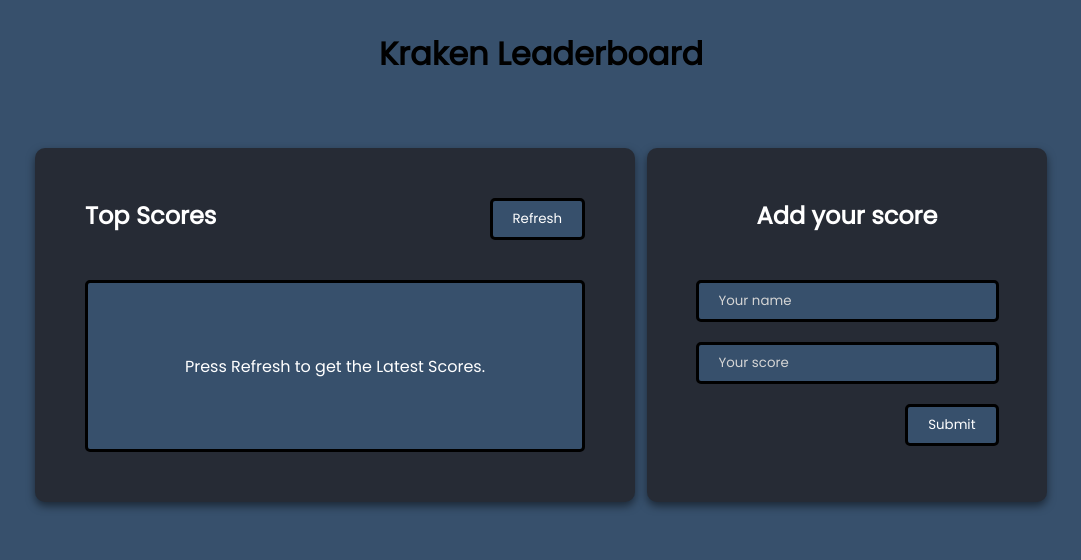
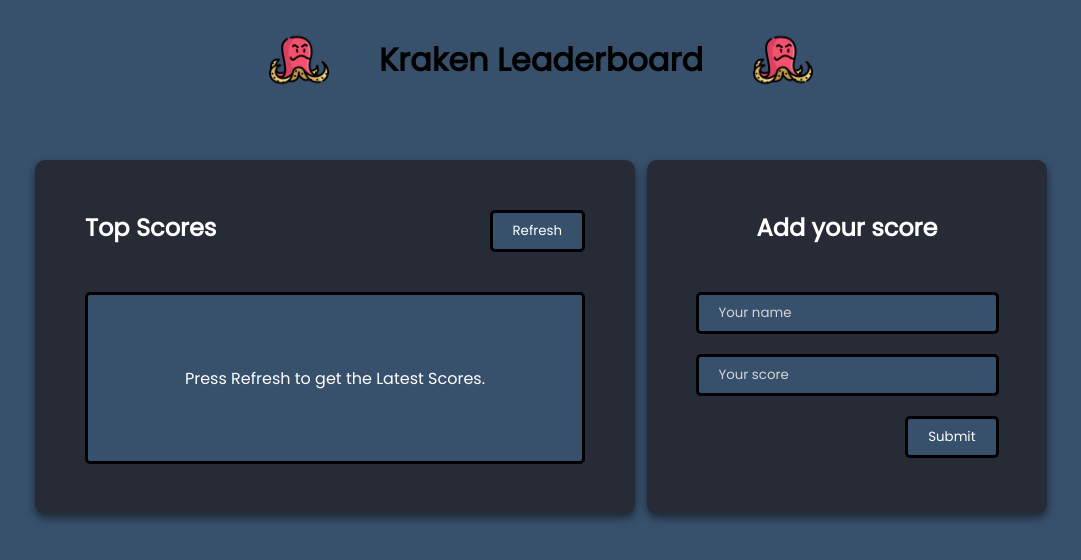
Before and after one commit to awais-amjed/leaderboard, a website built with webpack: page src/index.html in a window 1280 px wide. Shown: the whole page, without its empty margins (99-1180 px from the left). Built offline with nearby package versions, Linux system fonts and the light colour scheme.

Commit message:
Add Images

```diff
--- a/src/index.html
+++ b/src/index.html
@@ -7,7 +7,9 @@
 </head>
 <body>
     <header id="heading">
+        <img src="./assets/images/kraken.png" alt="" height="60">
         <h1>Kraken Leaderboard</h1>
+        <img src="./assets/images/kraken.png" alt="" height="60">
     </header>
 
     <main>
--- a/src/index.js
+++ b/src/index.js
@@ -1,6 +1,8 @@
 import './styles.scss';
 import Kraken from './modules/kraken.js';
 import { scoreFormEventListener, refreshButtonEventListener } from './modules/html_functions.js';
+import './assets/images/kraken.png';
+import './assets/images/loading-bar.png';
 
 const kraken = new Kraken();
 
--- a/src/modules/html_functions.js
+++ b/src/modules/html_functions.js
@@ -47,7 +47,7 @@ const scoreFormEventListener = async (kraken) => {
 const refreshButtonEventListener = async (kraken) => {
   const scoresTable = document.getElementById('scores-table');
   scoresTable.innerHTML = `
-    <p class="centered-text">Loading ...</p>
+    <p class="centered-text"><img src="./assets/images/loading-bar.png" alt="" width="70"></p>
   `;
 
   const data = await KrakenAPI.getScores(kraken.gameID);
--- a/src/styles.scss
+++ b/src/styles.scss
@@ -22,6 +22,8 @@ header {
   margin: 30px 5% 20px;
   display: flex;
   justify-content: center;
+  align-items: center;
+  gap: 50px;
 
   h1 {
     color: black;
```
Also changed, not shown: src/assets/images/kraken.png (added), src/assets/images/loading-bar.png (added).
